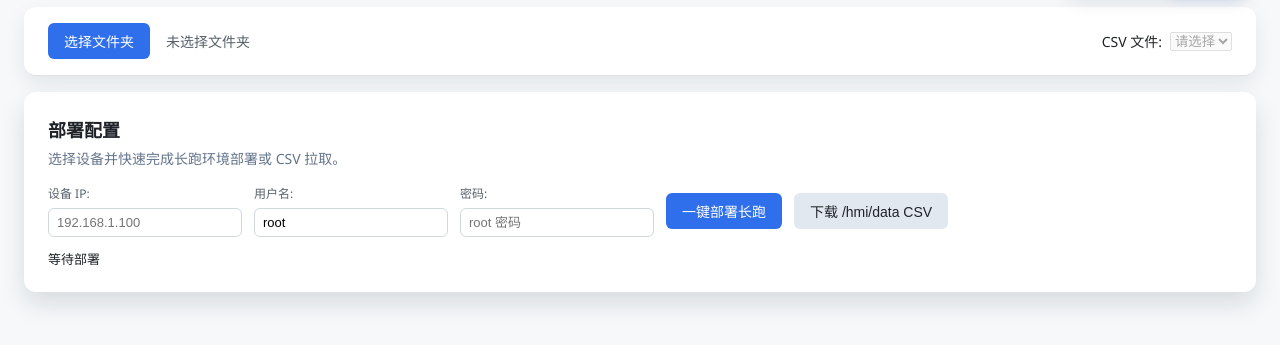
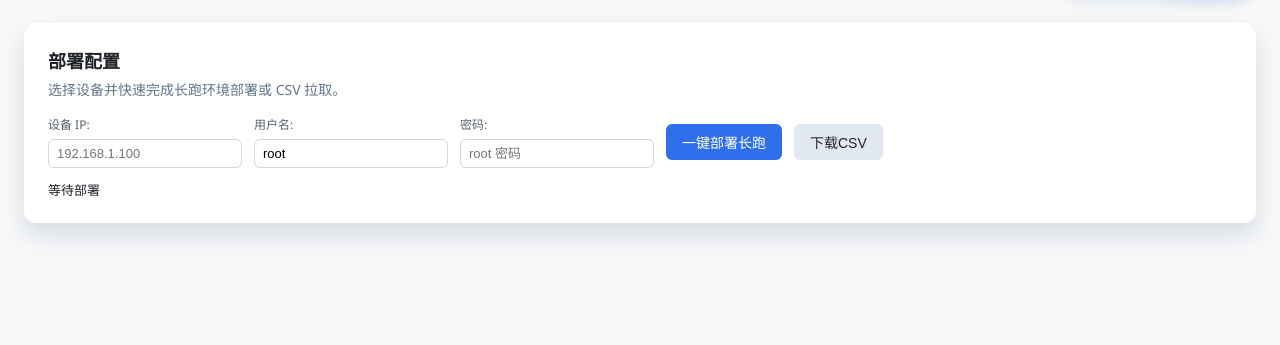
Before and after one commit to yeyuanhuais/RunningDataTool, an Electron app: page index.html in a window 1280 px wide. Both pictures are taken after a click on the button "部署面板". Shown: the part 71-416 px from the top of the page. Drawn offline with nearby package versions, Linux system fonts and the light colour scheme.

Commit message:
fix: 样式调整

```diff
--- a/index.html
+++ b/index.html
@@ -62,7 +62,7 @@
         </label>
         <div class="deploy-actions">
           <button id="deploy-start">一键部署长跑</button>
-          <button id="download-csv" class="ghost">下载 /hmi/data CSV</button>
+          <button id="download-csv" class="ghost">下载CSV</button>
         </div>
       </div>
       <div class="deploy-status" id="deploy-status">等待部署</div>
--- a/styles.css
+++ b/styles.css
@@ -53,11 +53,11 @@ body {
 }
 
 .view.is-active {
-  display: block;
+  display: flex;
 }
 
 .toolbar {
-  display: flex;
+  display: none;
   align-items: center;
   gap: 16px;
   padding: 16px 24px;
@@ -103,6 +103,7 @@ main {
 }
 
 .deploy-panel {
+  flex-flow: column;
   margin: 16px 24px 24px;
   background: #ffffff;
   border-radius: 12px;
@@ -196,6 +197,7 @@ main {
   display: grid;
   grid-template-columns: repeat(auto-fit, minmax(240px, 1fr));
   gap: 16px;
+  margin-top: 20px;
 }
 
 .info-card {
```
